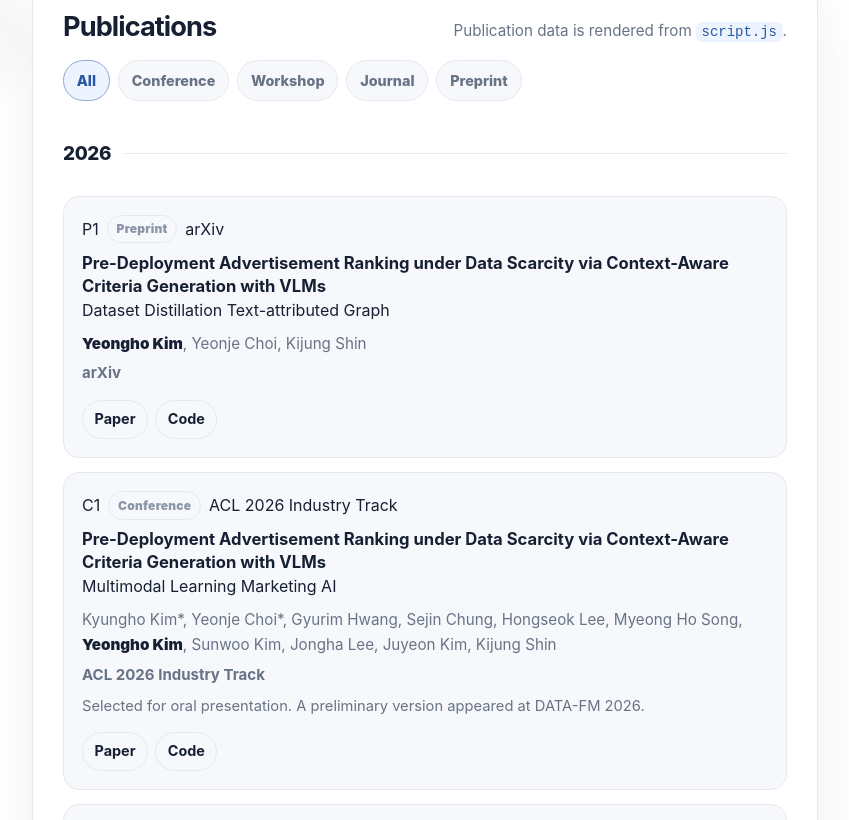
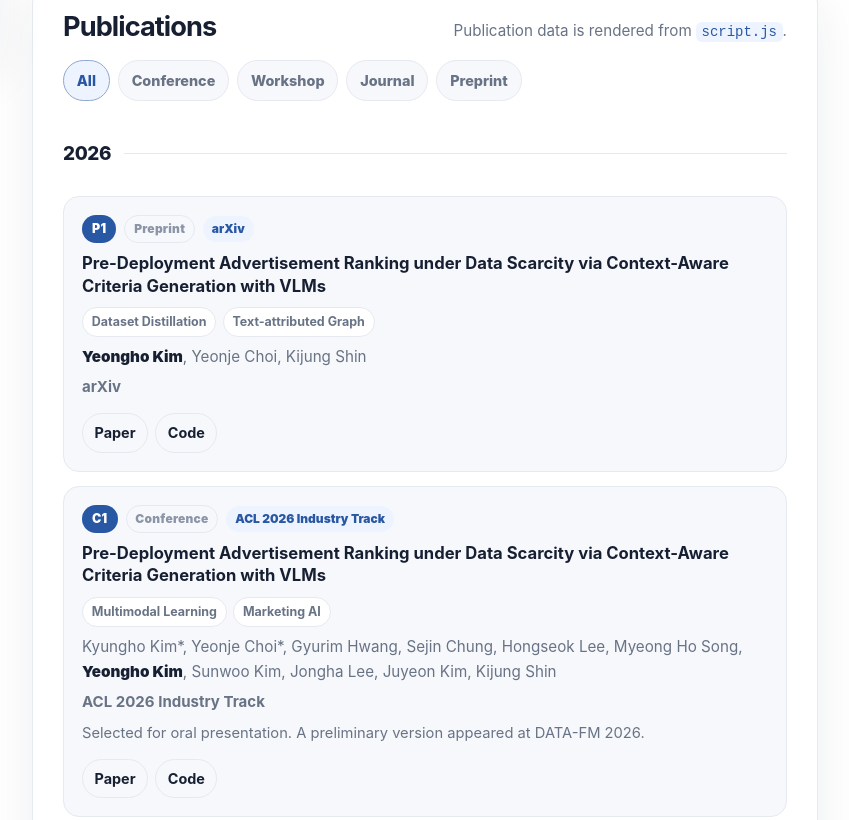
Before and after one commit to thisis05/thisis05.github.io, a plain HTML site: page index.html in a window 1280 px wide. Shown: the part 651-1471 px from the top of the page, without its empty margins (382-1231 px from the left). Drawn offline with Linux system fonts and the light colour scheme.

Commit message:
Update style.css

```diff
--- a/style.css
+++ b/style.css
@@ -470,6 +470,49 @@ code {
   background: var(--accent-soft);
   color: var(--accent);
 }
+.pub-number {
+  display: inline-flex;
+  align-items: center;
+  min-height: 28px;
+  padding: 0.22rem 0.62rem;
+  border-radius: var(--radius-sm);
+  background: var(--accent);
+  color: var(--bg);
+  font-size: 0.78rem;
+  font-weight: 900;
+  letter-spacing: 0.03em;
+}
+
+.pub-venue-short {
+  display: inline-flex;
+  align-items: center;
+  min-height: 26px;
+  padding: 0.2rem 0.55rem;
+  border-radius: var(--radius-sm);
+  background: var(--accent-soft);
+  color: var(--accent);
+  font-size: 0.75rem;
+  font-weight: 900;
+}
+
+.pub-keywords {
+  display: flex;
+  flex-wrap: wrap;
+  gap: 0.4rem;
+  margin-top: 0.65rem;
+}
+
+.pub-keywords span {
+  display: inline-flex;
+  align-items: center;
+  padding: 0.22rem 0.55rem;
+  border: 1px solid var(--line);
+  border-radius: var(--radius-sm);
+  background: var(--card);
+  color: var(--muted);
+  font-size: 0.78rem;
+  font-weight: 750;
+}
 
 .pub-type {
   border: 1px solid var(--line);
```
